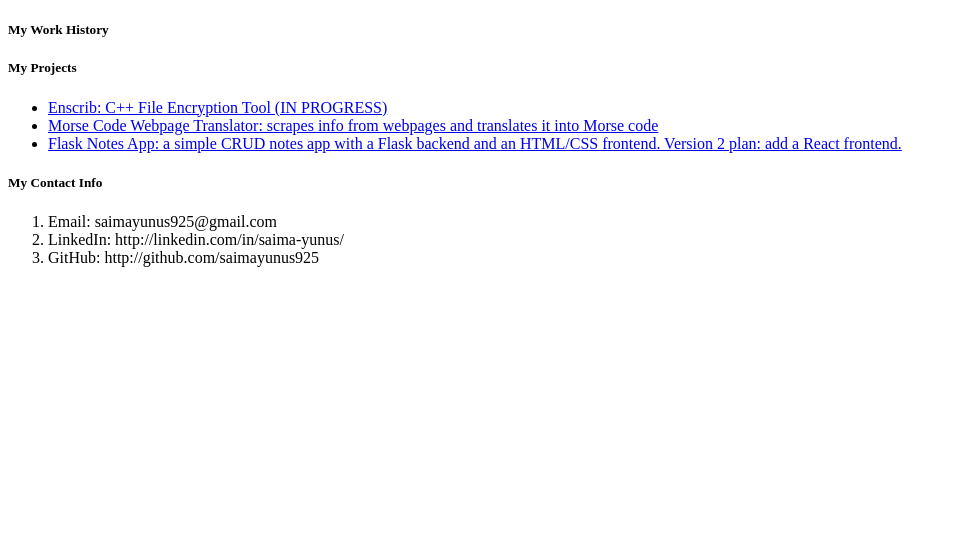
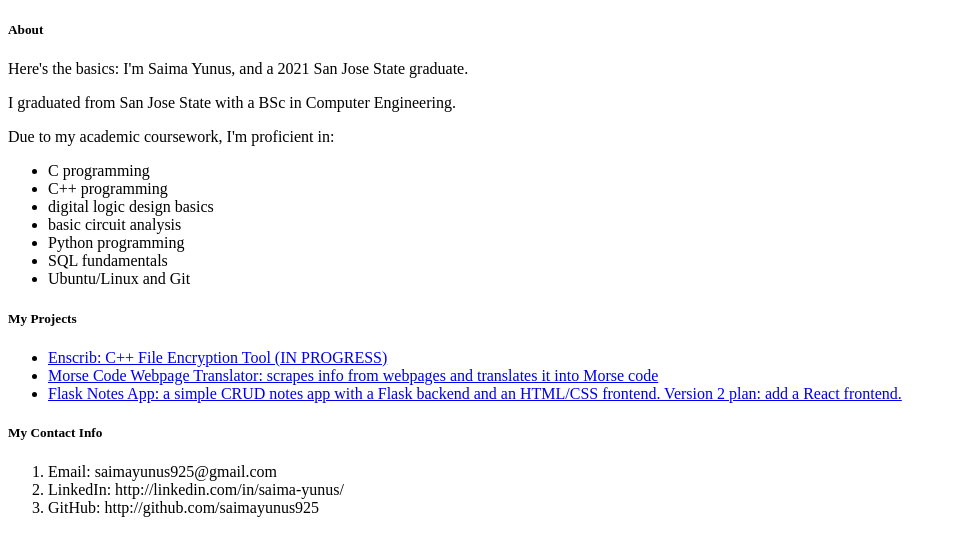
Before and after one commit to saimayunus925/Quantum-Quill-Codefolio, a plain HTML site: page index.html in a window 1280 px wide. Shown: the whole page, without its empty margins (0-957 px from the left). Drawn offline with Linux system fonts and the light colour scheme.

Commit message:
added an About section, will edit it later

```diff
--- a/index.html
+++ b/index.html
@@ -7,7 +7,19 @@
 </head>
 <body>
     <div>
-        <h5>My Work History</h5>
+        <h5>About</h5>
+        <p>Here's the basics: I'm Saima Yunus, and a 2021 San Jose State graduate.</p>
+        <p>I graduated from San Jose State with a BSc in Computer Engineering.</p>
+        <p>Due to my academic coursework, I'm proficient in:</p>
+        <ul>
+            <li>C programming</li>
+            <li>C++ programming</li>
+            <li>digital logic design basics</li>
+            <li>basic circuit analysis</li>
+            <li>Python programming</li>
+            <li>SQL fundamentals</li>
+            <li>Ubuntu/Linux and Git</li>
+        </ul>
     </div>
     <div>
         <h5>My Projects</h5>
```
